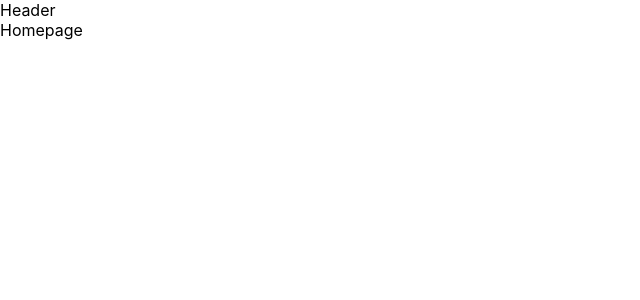
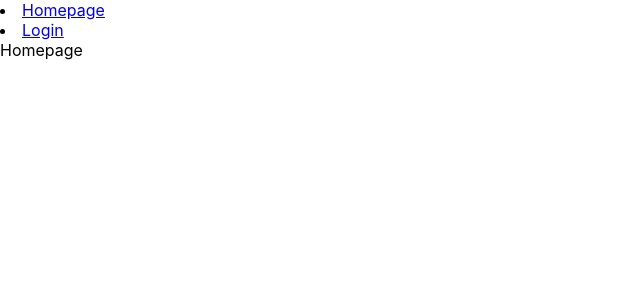
Before and after one commit to U3erKa/task-react-auth-pages, a React (Create React App) app: page / in a window 1280 px wide. Shown: the top 300 px of the page, without its empty margins (0-640 px from the left). Built offline with nearby package versions, Linux system fonts and the light colour scheme.

Commit message:
Change navbar link on demand

```diff
--- a/src/App.js
+++ b/src/App.js
@@ -1,16 +1,23 @@
+import { useState } from 'react';
 import { Switch, Route } from 'react-router-dom';
-import './App.css';
 import { Header } from './components';
 import { Home, Login, Register, NotFound } from './pages';
+import './App.css';
 
 function App() {
+  const [isRegistered, setIsRegistered] = useState();
+
+  function toggleRegistered(state) {
+    setIsRegistered(state);
+  }
+
   return (
     <>
-      <Header />
+      <Header isRegistered={isRegistered} />
       <Switch>
-        <Route path="/" exact component={Home} />
-        <Route path="/about" exact component={Login} />
-        <Route path="/contacts" exact component={Register} />
+        <Route path="/" exact component={() => <Home toggleRegistered={toggleRegistered} />} />
+        <Route path="/login" exact component={() => <Login toggleRegistered={toggleRegistered} />} />
+        <Route path="/register" exact component={() => <Register toggleRegistered={toggleRegistered} />} />
         <Route path="*" component={NotFound} />
       </Switch>
     </>
--- a/src/components/Header/Header.jsx
+++ b/src/components/Header/Header.jsx
@@ -1,10 +1,20 @@
 import React, { Component } from 'react';
+import { Link } from 'react-router-dom';
 
 class Header extends Component {
   render() {
+    const { isRegistered } = this.props;
+
     return (
       <header>
-        Header
+        <nav>
+          <li>
+            <Link to={'/'}>Homepage</Link>
+          </li>
+          <li>
+            {isRegistered ? <Link to={'/login'}>Login</Link> : <Link to={'/register'}>Register</Link>}
+          </li>
+        </nav>
       </header>
     );
   }
--- a/src/pages/Home/Home.jsx
+++ b/src/pages/Home/Home.jsx
@@ -1,12 +1,12 @@
 import React, { Component } from 'react';
 
 class Home extends Component {
+  componentDidMount() {
+    this.props.toggleRegistered(true);
+  }
+
   render() {
-    return (
-      <main>
-        Homepage
-      </main>
-    );
+    return <main>Homepage</main>;
   }
 }
 
--- a/src/pages/Login/Login.jsx
+++ b/src/pages/Login/Login.jsx
@@ -1,6 +1,10 @@
 import React, { Component } from 'react';
 
 class Login extends Component {
+  componentDidMount() {
+    this.props.toggleRegistered(false);
+  }
+
   render() {
     return (
       <main>
--- a/src/pages/Register/Register.jsx
+++ b/src/pages/Register/Register.jsx
@@ -1,6 +1,10 @@
 import React, { Component } from 'react';
 
 class Register extends Component {
+  componentDidMount() {
+    this.props.toggleRegistered(true);
+  }
+
   render() {
     return (
       <main>
```
